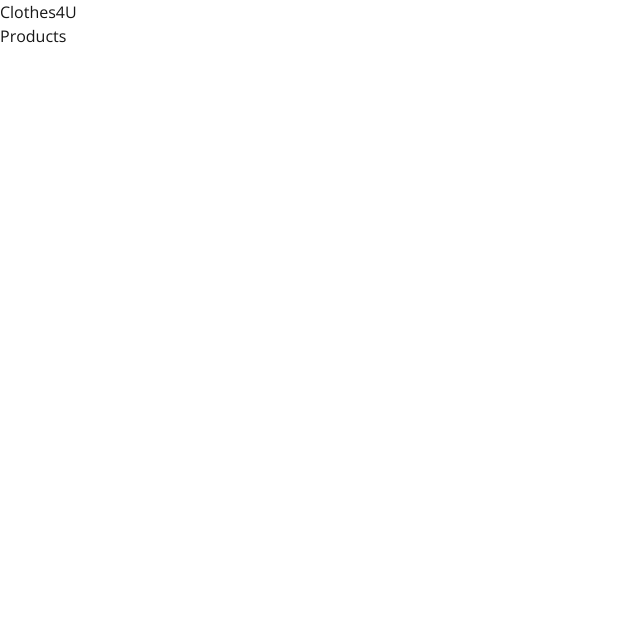
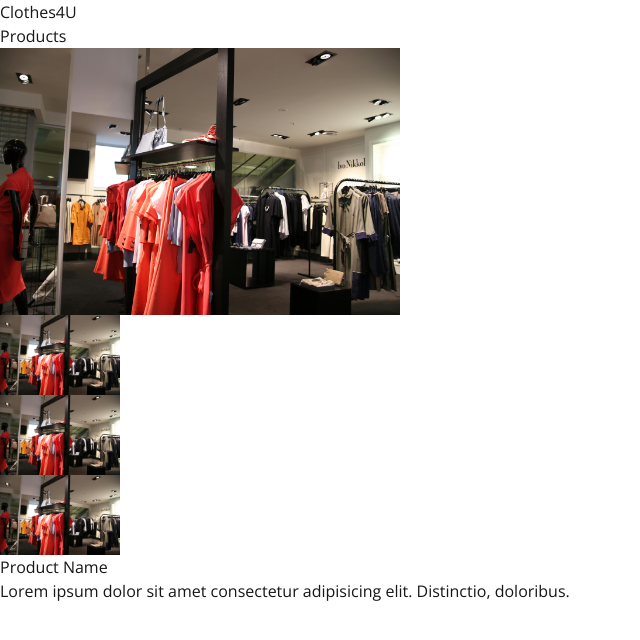
Before and after one commit to VictorS1303/react_webshop, a Next.js app: page /singleview in a window 1280 px wide. Shown: the top 640 px of the page, without its empty margins (0-640 px from the left). Built offline with nearby package versions, Linux system fonts and the light colour scheme.

Commit message:
Showcase finished

```diff
--- a/src/app/singleview/page.jsx
+++ b/src/app/singleview/page.jsx
@@ -1,11 +1,13 @@
 'use client'
 import Link from 'next/link'
-import { usePathname } from 'next/navigation'
+import Image from 'next/image'
+import heroBg from '../images/hero_bg.jpg'
 import Navbar from "../components/Navbar.jsx"
+import Showcase from "../components/Showcase.jsx"
+
 
 export default function Product()
 {
-    const currentPath = usePathname()
     return (
         <>
             <Navbar>
@@ -19,6 +21,33 @@ export default function Product()
                     </li>
                 </ul>
             </Navbar>
+
+
+            <Showcase>
+                <div className="flex items-center justify-between py-4 border-2 border-green-500 h-[450px] w-[800px] mx-auto mt-16 rounded-lg">
+                    <div className="product-images-container mx-12 flex flex-col">
+                        <Image
+                            src={heroBg}
+                            height={400}
+                            width={400}
+                            className="w-full"
+                        />
+                        <div class="thumbnails-container flex justify-between mt-4">
+                            <Image className="rounded-md cursor-pointer transition ease-in duration-150 hover:opacity-85" src={heroBg} height={120} width={120} />
+                            <Image className="rounded-md cursor-pointer transition ease-in duration-150 hover:opacity-85" src={heroBg} height={120} width={120} />
+                            <Image className="rounded-md cursor-pointer transition ease-in duration-150 hover:opacity-85" src={heroBg} height={120} width={120} />
+                        </div>
+                    </div>
+                    <div className="self-start mt-12 w-1/2">
+                        <h1 className="text-green-500 text-2xl">
+                            Product Name
+                        </h1>
+                        <p className="product-description text-black mt-2">
+                            Lorem ipsum dolor sit amet consectetur adipisicing elit. Distinctio, doloribus.
+                        </p>
+                    </div>
+                </div>
+            </Showcase>
         </>
     )
 }
```
